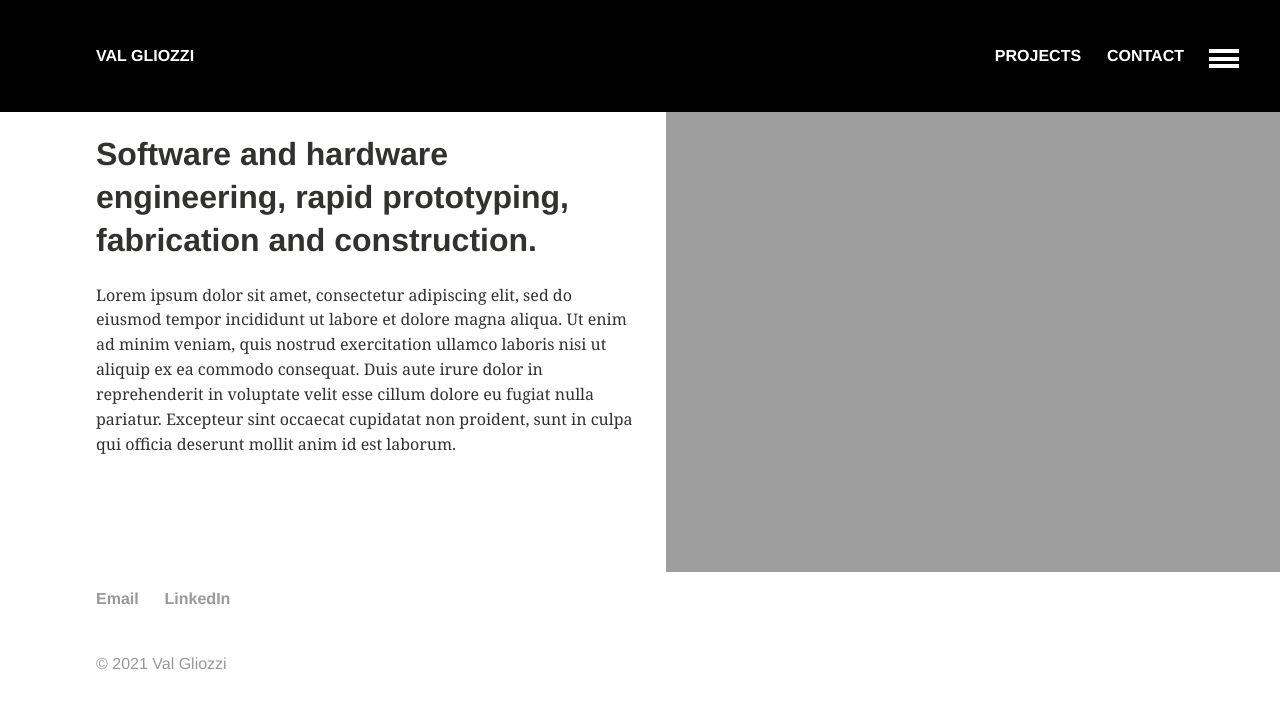
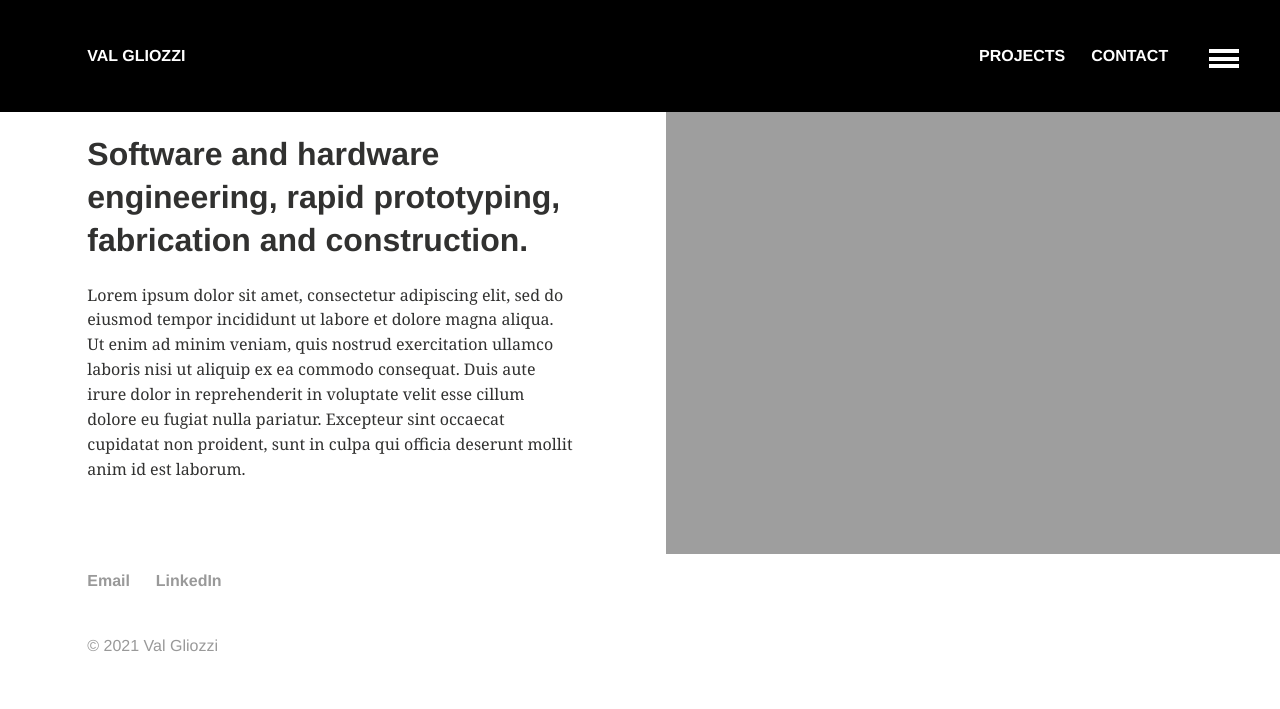
Before and after one commit to papermashea/val-gliozzio.io, a Jekyll site: the page built from docs/index.md, in a window 1280 px wide. Shown: the top 709 px of the page. Built offline with Jekyll 4.4.1, drawn with Linux system fonts in a browser that asks for light colours.

Commit message:
tweaking outer-container margins for large screens

```diff
--- a/docs/_includes/header.html
+++ b/docs/_includes/header.html
@@ -1,6 +1,6 @@
 <header id="masthead">
   <div class="inner-wrap">
-    <a href="{{ site.url }}/" class="site-title">{{ site.title }}</a>
+    <a href="{{ site.url }}{{ site.baseurl }}/" class="site-title">{{ site.title }}</a>
     <nav role="navigation" class="menu top-menu">
         {% include navigation.html %}
     </nav>
--- a/docs/_layouts/home.html
+++ b/docs/_layouts/home.html
@@ -15,13 +15,13 @@ layout: default
 
 		{% endif %}
 
-	<div class="wrap">
+	<div class="wrap" id="home-wrap">
 
 			<div class="page-content">
 				{{ content }}
 			</div><!-- /.page-content -->
 
 <!-- /.wrap -->
-<!-- 		<div class="wrap">
-	</div> -->
+		<!-- <div class="wrap"> -->
+	</div>
 </div>
--- a/docs/_sass/_layout.scss
+++ b/docs/_sass/_layout.scss
@@ -20,6 +20,15 @@
 
   .inner-wrap {
     @include outer-container;
+    @include media($large){
+      max-width: 100%;
+    }
+  }
+}
+
+#home-wrap {
+  @include media($large){
+    max-width: 100%;
   }
 }
 
@@ -376,7 +385,7 @@ a.site-title {
     float: left;
   }
   @include media($large) {
-    width: 50%;
+    width: 45%;
     float: left;
   }
 
@@ -384,12 +393,13 @@ a.site-title {
 
 #display {
     background-image: url("images/01_soldering_FineSolderWork/module-hand-solder-oct2019.jpg");
-    background-color: #ccc;
+    background-color: #fff;
 
   @include media($large) {
     width: 50%;
     height: auto;
     float: right;
+    padding: 0 0 0 2%;
   }
 
 }
@@ -487,6 +497,10 @@ li.card {
 #site-footer {
   @include outer-container;
 
+  // @include media($large){
+  //     margin-left: 5%;
+  //   }
+
   margin-top: (3 * (0 + $doc-line-height));
   margin-top: (3 * (0 + ($doc-line-height / $doc-font-size)));
   padding-bottom: $gutter;
--- a/docs/_sass/vendor/neat/grid/_outer-container.scss
+++ b/docs/_sass/vendor/neat/grid/_outer-container.scss
@@ -3,7 +3,7 @@
 
   max-width: $max-width;
   margin: {
-    left: auto;
-    right: auto;
+    left: 5%;
+    right: 7%;
   }
 }
```
Also changed, not shown: 11 other files.
